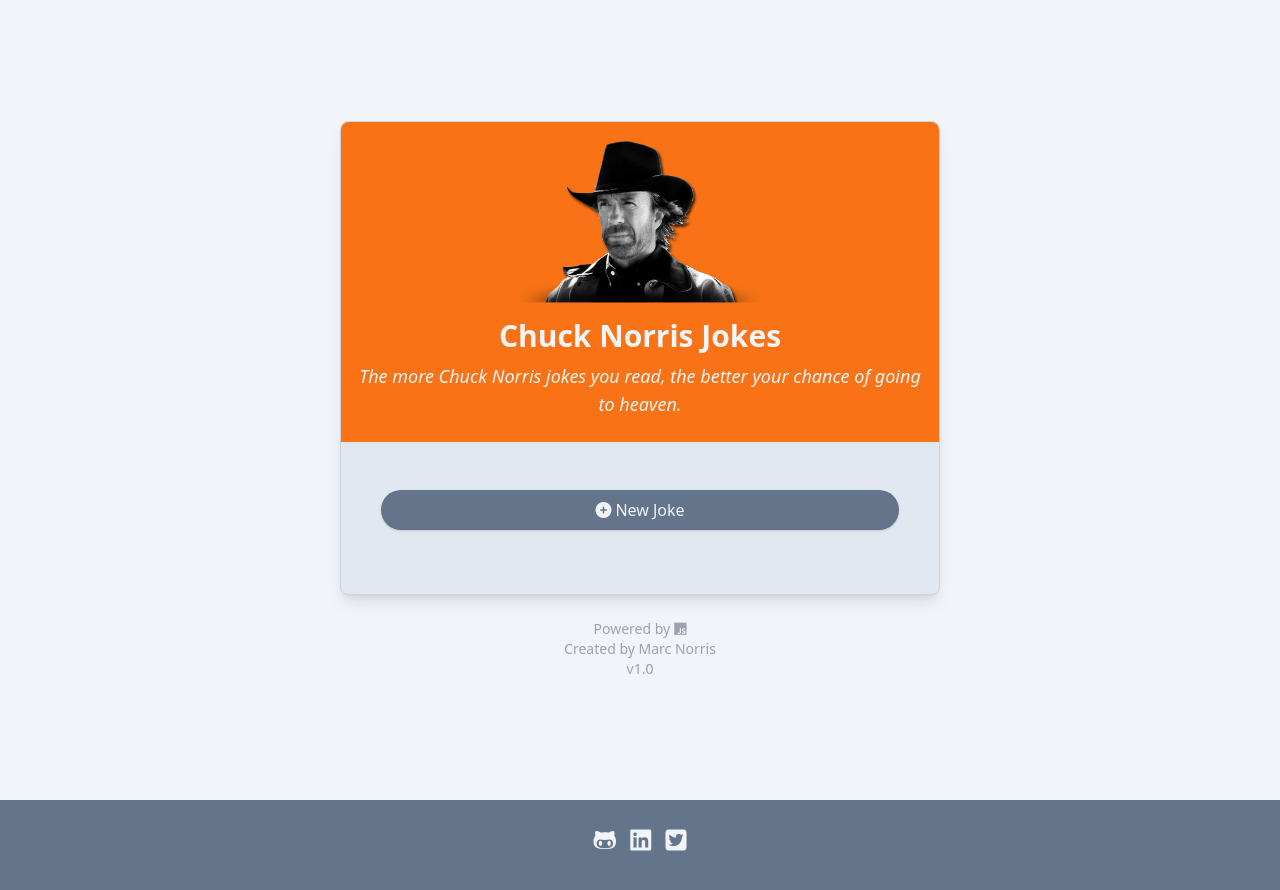
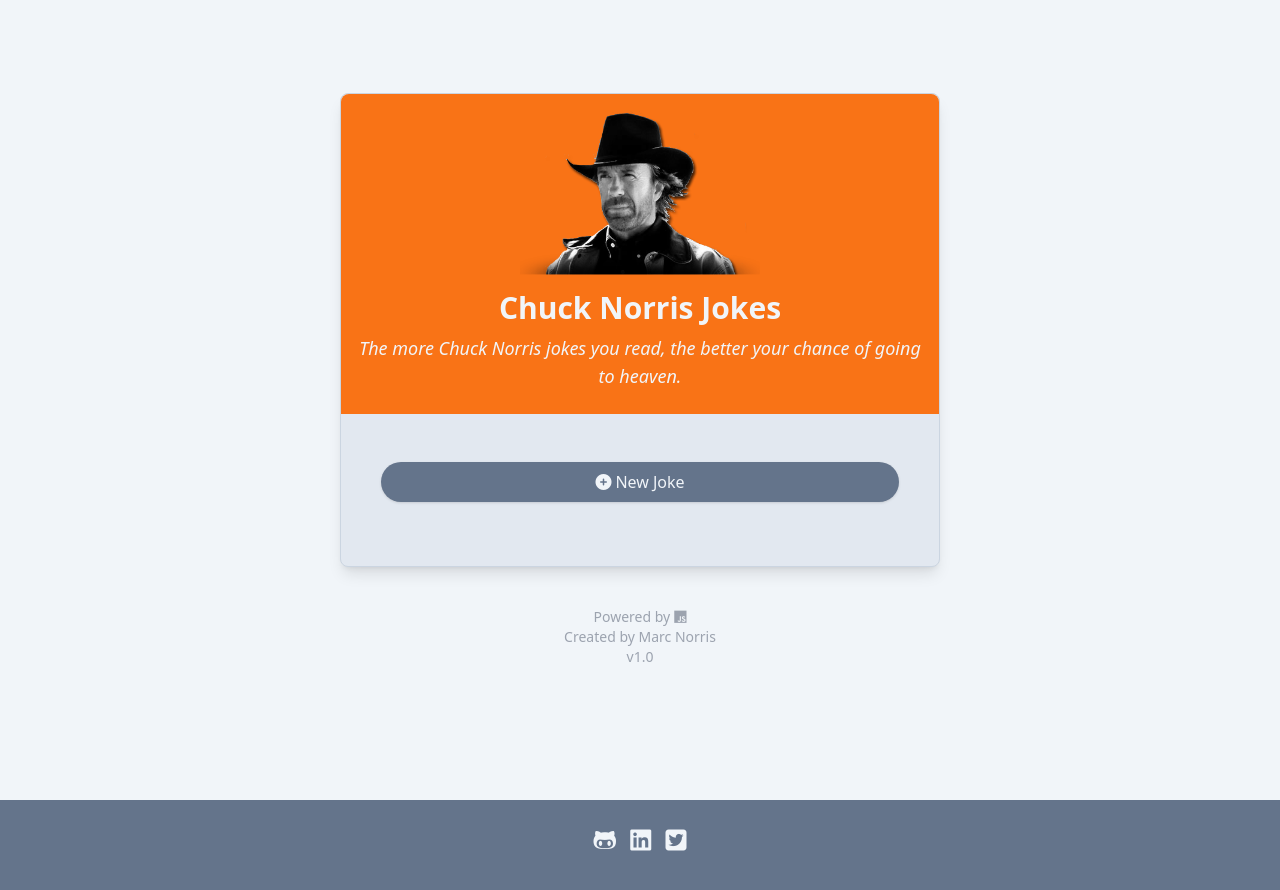
Before and after one commit to shaky411/chuck-norris, a website: page index.html in a window 1280 px wide. Drawn offline with Linux system fonts and the light colour scheme; a web font is replaced by a local one.

Commit message:
updated margins

```diff
--- a/index.html
+++ b/index.html
@@ -33,9 +33,12 @@
 
 
         </div>
-        <span class="text-gray-400 text-sm mt-6">Powered by<i class="fa-brands fa-js ml-1"></i></span>
+
+        <div class="my-10 flex flex-col justify-center items-center">
+        <span class="text-gray-400 text-sm">Powered by<i class="fa-brands fa-js ml-1"></i></span>
         <span class="text-gray-400 text-sm">Created by Marc Norris</span>
         <span class="text-gray-400 text-sm">v1.0</span>
+    </div>
 
 
     </div>
```
Also changed, not shown: css/style.css.
